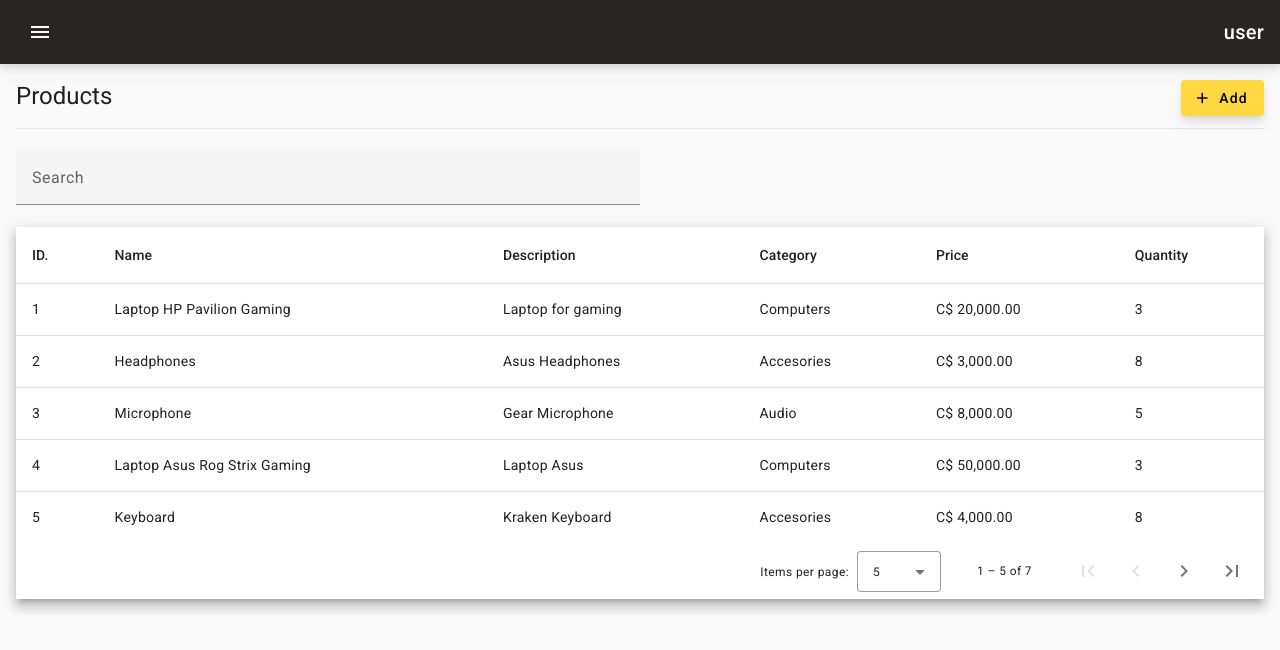
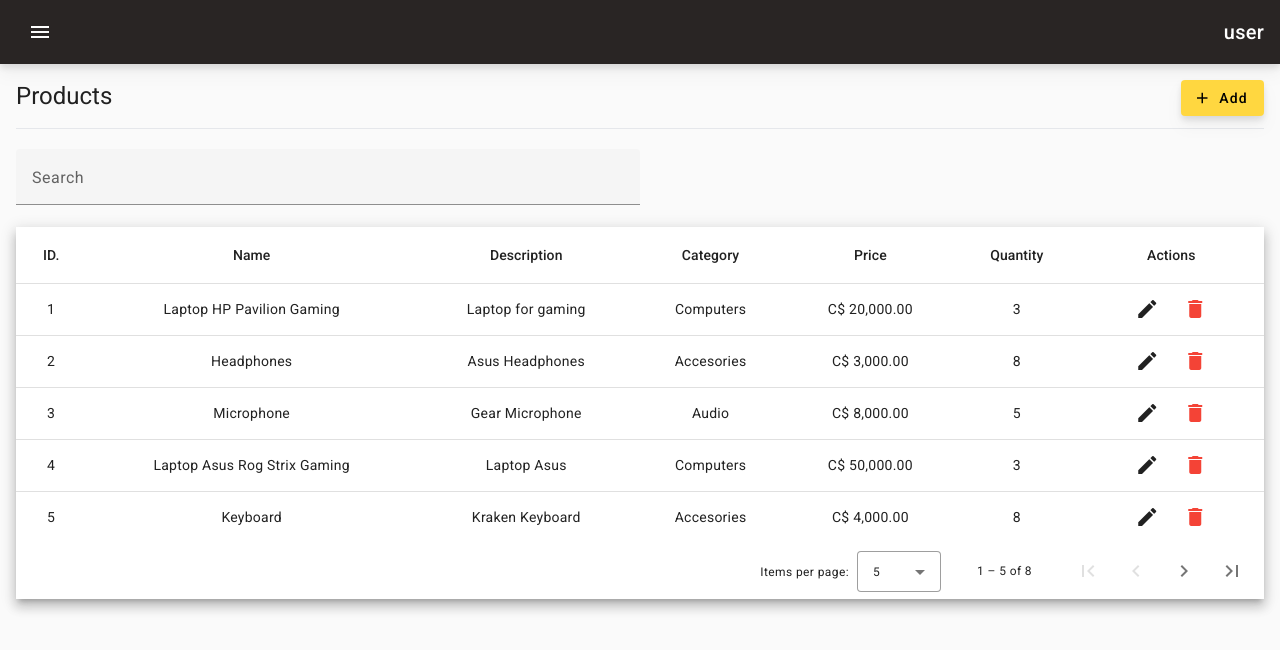
Before and after one commit to AlexAvilezB/IMS-APP, an Angular app: page /products in a window 1280 px wide. Shown: the top 650 px of the page. Built offline with nearby package versions, Linux system fonts and the light colour scheme; data requests are answered from the project's data file.

Commit message:
servicio para creacion de nuevos productos, centrado de tabla y adicion de botones de accion aun sin funcionalidad

```diff
--- a/db.json
+++ b/db.json
@@ -1,7 +1,7 @@
 {
   "users": [
     {
-      "uid": 1,
+      "id": 1,
       "username": "Alex",
       "lastname": "Avilez",
       "email": "aa@example.com",
@@ -11,7 +11,7 @@
       "position": "Intern"
     },
     {
-      "uid": 2,
+      "id": 2,
       "username": "Natalia",
       "lastname": "Martinez",
       "email": "nm@example.com",
@@ -23,7 +23,7 @@
   ],
   "products": [
     {
-      "pid": 1,
+      "id": 1,
       "product_name": "Laptop HP Pavilion Gaming",
       "description": "Laptop for gaming",
       "price": 20000,
@@ -34,7 +34,7 @@
       }
     },
     {
-      "pid": 2,
+      "id": 2,
       "product_name": "Headphones",
       "description": "Asus Headphones",
       "price": 3000,
@@ -45,7 +45,7 @@
       }
     },
     {
-      "pid": 3,
+      "id": 3,
       "product_name": "Microphone",
       "description": "Gear Microphone",
       "price": 8000,
@@ -56,7 +56,7 @@
       }
     },
     {
-      "pid": 4,
+      "id": 4,
       "product_name": "Laptop Asus Rog Strix Gaming",
       "description": "Laptop Asus",
       "price": 50000,
@@ -67,7 +67,7 @@
       }
     },
     {
-      "pid": 5,
+      "id": 5,
       "product_name": "Keyboard",
       "description": "Kraken Keyboard",
       "price": 4000,
@@ -78,7 +78,7 @@
       }
     },
     {
-      "pid": 6,
+      "id": 6,
       "product_name": "Speakers",
       "description": "500w Speaker",
       "price": 10000,
@@ -89,28 +89,38 @@
       }
     },
     {
-      "pid": 7,
+      "id": 7,
       "product_name": "Laptop TUF Gaming",
       "description": "Powerfull Laptop",
       "price": 40000,
       "quantity": 7,
       "category": {
-        "cid":1,
-        "category_name":"Computers"
+        "cid": 1,
+        "category_name": "Computers"
       }
+    },
+    {
+      "product_name": "Laptop Asus Rog Strix 17",
+      "description": "32gb Ram, RTX 3070ti",
+      "price": 60000,
+      "quantity": 5,
+      "category": {
+        "category_name": "Computers"
+      },
+      "id": 8
     }
   ],
   "categories": [
     {
-      "cid": 1,
+      "id": 1,
       "category_name": "Computers"
     },
     {
-      "cid": 2,
+      "id": 2,
       "category_name": "Accesories"
     },
     {
-      "cid": 3,
+      "id": 3,
       "category_name": "Audio"
     }
   ]
--- a/src/app/IMS/interfaces/products.ts
+++ b/src/app/IMS/interfaces/products.ts
@@ -1,5 +1,5 @@
 export interface Product {
-  pid?: number;
+  id?: number;
   product_name: string;
   description: string;
   price: number;
@@ -8,6 +8,6 @@ export interface Product {
 }
 
 export interface Category {
-  cid?: number;
+  id?: number;
   category_name: string;
 }
--- a/src/app/IMS/pages/add-products/add-products.component.html
+++ b/src/app/IMS/pages/add-products/add-products.component.html
@@ -42,11 +42,11 @@
             <div class="min-[700px]:w-2/5">
                 <mat-form-field appearance="fill" class="w-full">
                     <mat-label>Category</mat-label>
-                    <mat-select formControlName="categoria">
+                    <mat-select formControlName="category">
                         <mat-option *ngFor="let category of categories" [value]="category.category_name">{{ category.category_name }}</mat-option>
                     </mat-select>
                 </mat-form-field>
-                <span class="text-red-500" *ngIf="validateFields('categoria')">This field is required</span>
+                <span class="text-red-500" *ngIf="validateFields('category')">This field is required</span>
             </div>
         </div>
 
--- a/src/app/IMS/pages/add-products/add-products.component.ts
+++ b/src/app/IMS/pages/add-products/add-products.component.ts
@@ -12,13 +12,14 @@ import { ProductsService } from '../../services/products.service';
 })
 export class AddProductsComponent implements OnInit {
   categories: Category[] = [];
+  products: Product[] = [];
 
   productsForm: FormGroup = this.fb.group({
     product_name: [null, [Validators.required, Validators.minLength(3)]],
     description: [null, [Validators.required, Validators.minLength(5)]],
     price: [0, [Validators.required, Validators.min(1)]],
     quantity: [0, [Validators.required, Validators.min(0)]],
-    categoria: [null, [Validators.required]],
+    category: [null, [Validators.required]],
   });
 
   constructor(
@@ -46,10 +47,10 @@ export class AddProductsComponent implements OnInit {
       this.productsForm.markAllAsTouched();
       return;
     } else {
-      // this.productService.createProduct(this.product).subscribe( resp => {
-      //   console.log( resp );
-      //   this.router.navigate(['/products']);
-      // })
+      this.productsForm.value.category = {'category_name': this.productsForm.value.category};
+      this.productService.createProduct(this.productsForm.value ).subscribe( resp => {
+         this.router.navigate(['/products']);
+      })
     }
   }
 }
--- a/src/app/IMS/pages/products/products.component.html
+++ b/src/app/IMS/pages/products/products.component.html
@@ -17,7 +17,7 @@
   <!-- ID Column -->
     <ng-container matColumnDef="id">
       <th mat-header-cell *matHeaderCellDef> ID. </th>
-      <td mat-cell *matCellDef="let product"> {{product.pid}} </td>
+      <td mat-cell *matCellDef="let product"> {{product.id}} </td>
     </ng-container>
 
     <!-- Name Column -->
@@ -50,6 +50,19 @@
       <td mat-cell *matCellDef="let product"> {{ product.quantity }} </td>
     </ng-container>
 
+    <!-- Actions Column -->
+    <ng-container matColumnDef="actions">
+      <th mat-header-cell *matHeaderCellDef> Actions </th>
+      <td mat-cell *matCellDef="let product">
+        <button mat-icon-button color="basic">
+          <mat-icon>edit</mat-icon>
+        </button>
+        <button mat-icon-button color="warn">
+          <mat-icon>delete</mat-icon>
+        </button>
+      </td>
+    </ng-container>
+
     <tr mat-header-row *matHeaderRowDef="displayedColumns"></tr>
     <tr mat-row *matRowDef="let row; columns: displayedColumns;"></tr>
 
--- a/src/app/IMS/pages/products/products.component.ts
+++ b/src/app/IMS/pages/products/products.component.ts
@@ -9,7 +9,19 @@ import { ProductsService } from '../../services/products.service';
 @Component({
   selector: 'app-products',
   templateUrl: './products.component.html',
-  styles: [],
+  styles: [
+    `
+      td,
+      th {
+        text-align: center !important;
+        vertical-align: middle !important;
+      }
+
+      .mat-sort-header-container {
+        justify-content: center !important;
+      }
+    `,
+  ],
 })
 export class ProductsComponent implements AfterViewInit {
   constructor(private productsService: ProductsService) {}
@@ -23,6 +35,7 @@ export class ProductsComponent implements AfterViewInit {
     'category',
     'price',
     'quantity',
+    'actions',
   ];
 
   dataSource!: MatTableDataSource<Product>;
@@ -39,7 +52,7 @@ export class ProductsComponent implements AfterViewInit {
 
   applyFilter(event: Event) {
     this.dataSource.filter = (event.target as HTMLInputElement).value;
-    console.log(event)
+    console.log(event);
 
     if (this.dataSource.paginator) {
       this.dataSource.paginator.firstPage();
--- a/src/app/IMS/services/products.service.ts
+++ b/src/app/IMS/services/products.service.ts
@@ -17,10 +17,10 @@ export class ProductsService {
   }
 
   getCategories() {
-    return this.http.get<Category[]>(`${this.baseUrl}/categories`)
+    return this.http.get<Category[]>(`${this.baseUrl}/categories`);
   }
 
   createProduct( product: Product ): Observable<Product> {
-    return this.http.post<Product>(`${this.baseUrl}/products`, product)
+    return this.http.post<Product>(`${this.baseUrl}/products`, product);
   }
 }
```
